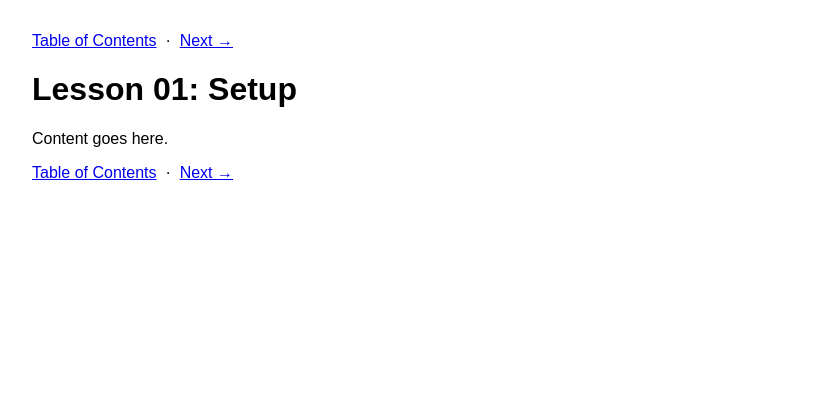
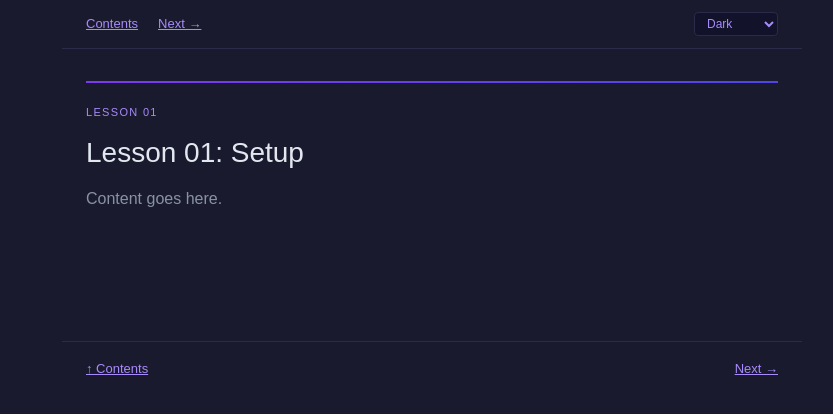
Before and after one commit to TurpeNescire/softrend-3d, a Jekyll site: the page built from docs/lesson01.md, in a window 1280 px wide. Shown: the top 414 px of the page, without its empty margins (208-1041 px from the left). Built offline with Jekyll 4.4.1, drawn with Linux system fonts in a browser that asks for light colours.

Commit message:
Added css style picker and themes

```diff
--- a/docs/_layouts/lesson.html
+++ b/docs/_layouts/lesson.html
@@ -5,34 +5,53 @@
   <meta name="viewport" content="width=device-width, initial-scale=1.0">
   <title>{{ page.title }}</title>
   <link rel="stylesheet" href="{{ '/css/style.css' | relative_url }}">
+  <!-- Apply saved theme before first paint to prevent flash -->
+  <script>
+    (function () {
+      var t = localStorage.getItem('sr3d-theme') || 'theme-dark';
+      document.documentElement.className = t;
+    })();
+  </script>
 </head>
 <body>
-  <nav class="top-nav">
-    <a href="{{ '/' | relative_url }}">Table of Contents</a>
+
+  <nav class="lesson-nav">
+    <a href="{{ '/' | relative_url }}">Contents</a>
     {% if page.prev_lesson %}
-      &nbsp;·&nbsp;
-      <a href="{{ page.prev_lesson | relative_url }}">← Previous</a>
+      <a href="{{ page.prev_lesson | relative_url }}">← Prev</a>
     {% endif %}
     {% if page.next_lesson %}
-      &nbsp;·&nbsp;
       <a href="{{ page.next_lesson | relative_url }}">Next →</a>
     {% endif %}
+    <div class="nav-links">
+      <select id="theme-picker">
+        <option value="theme-dark">Dark</option>
+        <option value="theme-terminal">Terminal</option>
+        <option value="theme-docs">Docs</option>
+        <option value="theme-editorial">Editorial</option>
+      </select>
+    </div>
   </nav>
 
   <main>
+    <div class="accent-rule"></div>
+    <div class="lesson-label">{{ page.lesson_label | default: "" }}</div>
     {{ content }}
   </main>
 
   <nav class="bottom-nav">
-    <a href="{{ '/' | relative_url }}">Table of Contents</a>
-    {% if page.prev_lesson %}
-      &nbsp;·&nbsp;
-      <a href="{{ page.prev_lesson | relative_url }}">← Previous</a>
-    {% endif %}
-    {% if page.next_lesson %}
-      &nbsp;·&nbsp;
-      <a href="{{ page.next_lesson | relative_url }}">Next →</a>
-    {% endif %}
+    <a href="{{ '/' | relative_url }}">↑ Contents</a>
+    <span>
+      {% if page.prev_lesson %}
+        <a href="{{ page.prev_lesson | relative_url }}">← Prev</a>
+        &nbsp;
+      {% endif %}
+      {% if page.next_lesson %}
+        <a href="{{ page.next_lesson | relative_url }}">Next →</a>
+      {% endif %}
+    </span>
   </nav>
+
+  <script src="{{ '/js/theme.js' | relative_url }}"></script>
 </body>
 </html>
--- a/docs/css/style.css
+++ b/docs/css/style.css
@@ -1,7 +1,152 @@
-/* SoftRend3D tutorial styles */
+/* ── Base ─────────────────────────────────────────────── */
+* { box-sizing: border-box; margin: 0; padding: 0; }
+
 body {
   font-family: sans-serif;
-  max-width: 800px;
+  font-size: 16px;
+  line-height: 1.75;
+  min-height: 100vh;
+}
+
+main {
+  max-width: 740px;
   margin: 0 auto;
-  padding: 2rem;
+  padding: 2rem 1.5rem 4rem;
 }
+
+pre, code {
+  font-family: monospace;
+  font-size: 13px;
+}
+
+pre {
+  padding: 1rem 1.25rem;
+  border-radius: 4px;
+  overflow-x: auto;
+  margin: 1.25rem 0;
+  line-height: 1.6;
+}
+
+p { margin: 0 0 1rem; }
+h1 { font-size: 28px; font-weight: 500; margin-bottom: 0.5rem; }
+h2 { font-size: 18px; font-weight: 500; margin: 2rem 0 0.75rem; }
+h3 { font-size: 15px; font-weight: 500; margin: 1.5rem 0 0.5rem; }
+
+nav.lesson-nav {
+  display: flex;
+  align-items: center;
+  gap: 1.25rem;
+  max-width: 740px;
+  margin: 0 auto;
+  padding: 0.75rem 1.5rem;
+  font-size: 13px;
+  border-bottom: 1px solid;
+}
+
+nav.lesson-nav .nav-links { margin-left: auto; display: flex; gap: 1rem; }
+
+nav.bottom-nav {
+  display: flex;
+  justify-content: space-between;
+  max-width: 740px;
+  margin: 3rem auto 0;
+  padding: 1rem 1.5rem 0;
+  font-size: 13px;
+  border-top: 1px solid;
+}
+
+select#theme-picker {
+  font-size: 12px;
+  padding: 3px 8px;
+  border-radius: 4px;
+  cursor: pointer;
+  border: 1px solid;
+}
+
+.lesson-label {
+  font-size: 11px;
+  letter-spacing: 0.12em;
+  text-transform: uppercase;
+  margin-bottom: 6px;
+}
+
+.accent-rule {
+  display: none;
+  width: 100%;
+  height: 2px;
+  margin-bottom: 1.25rem;
+}
+
+/* ── Theme: Dark + Accent (default) ───────────────────── */
+body.theme-dark {
+  background: #1a1a2e;
+  color: #8892a4;
+}
+body.theme-dark h1,
+body.theme-dark h2,
+body.theme-dark h3 { color: #e2e8f0; }
+body.theme-dark h2 { color: #c4b5fd; }
+body.theme-dark a { color: #a78bfa; }
+body.theme-dark code { color: #a78bfa; }
+body.theme-dark pre { background: #12122a; border: 1px solid #2a2a4a; color: #a78bfa; }
+body.theme-dark .lesson-label { color: #a78bfa; }
+body.theme-dark nav.lesson-nav { border-color: #2a2a4a; color: #6c6f93; }
+body.theme-dark nav.bottom-nav { border-color: #2a2a4a; }
+body.theme-dark nav.bottom-nav a { color: #a78bfa; }
+body.theme-dark select#theme-picker { background: #12122a; color: #a78bfa; border-color: #2a2a4a; }
+body.theme-dark .accent-rule { display: block; background: linear-gradient(90deg, #7c3aed, #4f46e5); }
+
+/* ── Theme: Terminal ──────────────────────────────────── */
+body.theme-terminal {
+  background: #0d1117;
+  color: #8d96a0;
+  font-family: monospace;
+}
+body.theme-terminal h1,
+body.theme-terminal h2,
+body.theme-terminal h3 { color: #e6edf3; font-family: monospace; }
+body.theme-terminal h2 { color: #58a6ff; }
+body.theme-terminal a { color: #58a6ff; }
+body.theme-terminal code { color: #79c0ff; }
+body.theme-terminal pre { background: #161b22; border: 1px solid #21262d; color: #79c0ff; }
+body.theme-terminal .lesson-label { color: #3fb950; }
+body.theme-terminal nav.lesson-nav { border-color: #21262d; color: #3fb950; font-family: monospace; }
+body.theme-terminal nav.bottom-nav { border-color: #21262d; }
+body.theme-terminal nav.bottom-nav a { color: #58a6ff; }
+body.theme-terminal select#theme-picker { background: #161b22; color: #58a6ff; border-color: #21262d; font-family: monospace; }
+
+/* ── Theme: Clean Docs ────────────────────────────────── */
+body.theme-docs {
+  background: #ffffff;
+  color: #444;
+}
+body.theme-docs h1,
+body.theme-docs h2,
+body.theme-docs h3 { color: #111; }
+body.theme-docs a { color: #185FA5; }
+body.theme-docs code { color: #185FA5; }
+body.theme-docs pre { background: #f4f4f4; color: #111; }
+body.theme-docs .lesson-label { background: #E6F1FB; color: #185FA5; display: inline-block; padding: 2px 8px; border-radius: 4px; font-size: 10px; }
+body.theme-docs nav.lesson-nav { border-color: #e0e0e0; color: #666; }
+body.theme-docs nav.bottom-nav { border-color: #e0e0e0; }
+body.theme-docs nav.bottom-nav a { color: #185FA5; }
+body.theme-docs select#theme-picker { background: #fff; color: #333; border-color: #ccc; }
+
+/* ── Theme: Editorial ─────────────────────────────────── */
+body.theme-editorial {
+  background: #faf8f5;
+  color: #5F5E5A;
+  font-family: Georgia, serif;
+}
+body.theme-editorial h1,
+body.theme-editorial h2,
+body.theme-editorial h3 { color: #2C2C2A; font-family: Georgia, serif; }
+body.theme-editorial a { color: #993C1D; }
+body.theme-editorial code { font-family: monospace; color: #444441; }
+body.theme-editorial pre { background: #f0ede8; border-left: 3px solid #993C1D; border-radius: 0 4px 4px 0; color: #2C2C2A; font-family: monospace; }
+body.theme-editorial .lesson-label { color: #888780; letter-spacing: 0.15em; }
+body.theme-editorial nav.lesson-nav { border-color: #dddbd5; color: #888780; font-family: Georgia, serif; }
+body.theme-editorial nav.bottom-nav { border-color: #dddbd5; }
+body.theme-editorial nav.bottom-nav a { color: #993C1D; }
+body.theme-editorial select#theme-picker { background: #faf8f5; color: #5F5E5A; border-color: #dddbd5; font-family: Georgia, serif; }
+body.theme-editorial .accent-rule { display: block; background: #993C1D; width: 36px; height: 3px; }
--- /dev/null
+++ b/docs/js/theme.js
@@ -0,0 +1,27 @@
+(function () {
+  var STORAGE_KEY = 'sr3d-theme';
+  var DEFAULT = 'theme-dark';
+  var themes = ['theme-dark', 'theme-terminal', 'theme-docs', 'theme-editorial'];
+
+  function apply(theme) {
+    themes.forEach(function (t) { document.body.classList.remove(t); });
+    document.body.classList.add(theme);
+    var picker = document.getElementById('theme-picker');
+    if (picker) picker.value = theme;
+    localStorage.setItem(STORAGE_KEY, theme);
+  }
+
+  function saved() {
+    return localStorage.getItem(STORAGE_KEY) || DEFAULT;
+  }
+
+  document.addEventListener('DOMContentLoaded', function () {
+    apply(saved());
+    var picker = document.getElementById('theme-picker');
+    if (picker) {
+      picker.addEventListener('change', function () {
+        apply(this.value);
+      });
+    }
+  });
+})();
--- a/docs/lesson01.md
+++ b/docs/lesson01.md
@@ -1,6 +1,7 @@
 ---
 layout: lesson
 title: "Lesson 01: Setup"
+lesson_label: "Lesson 01"
 next_lesson: /lesson02
 ---
 
```
